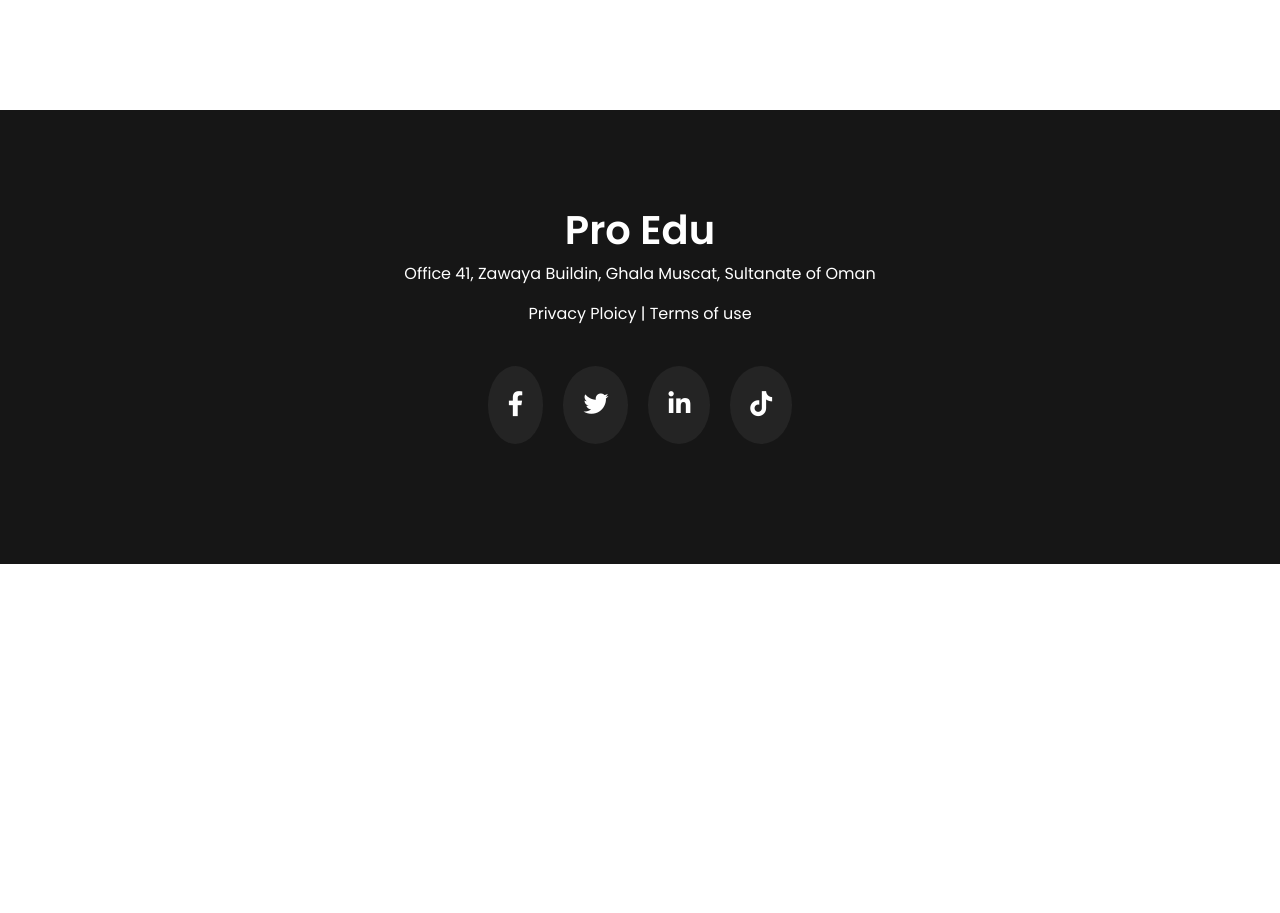
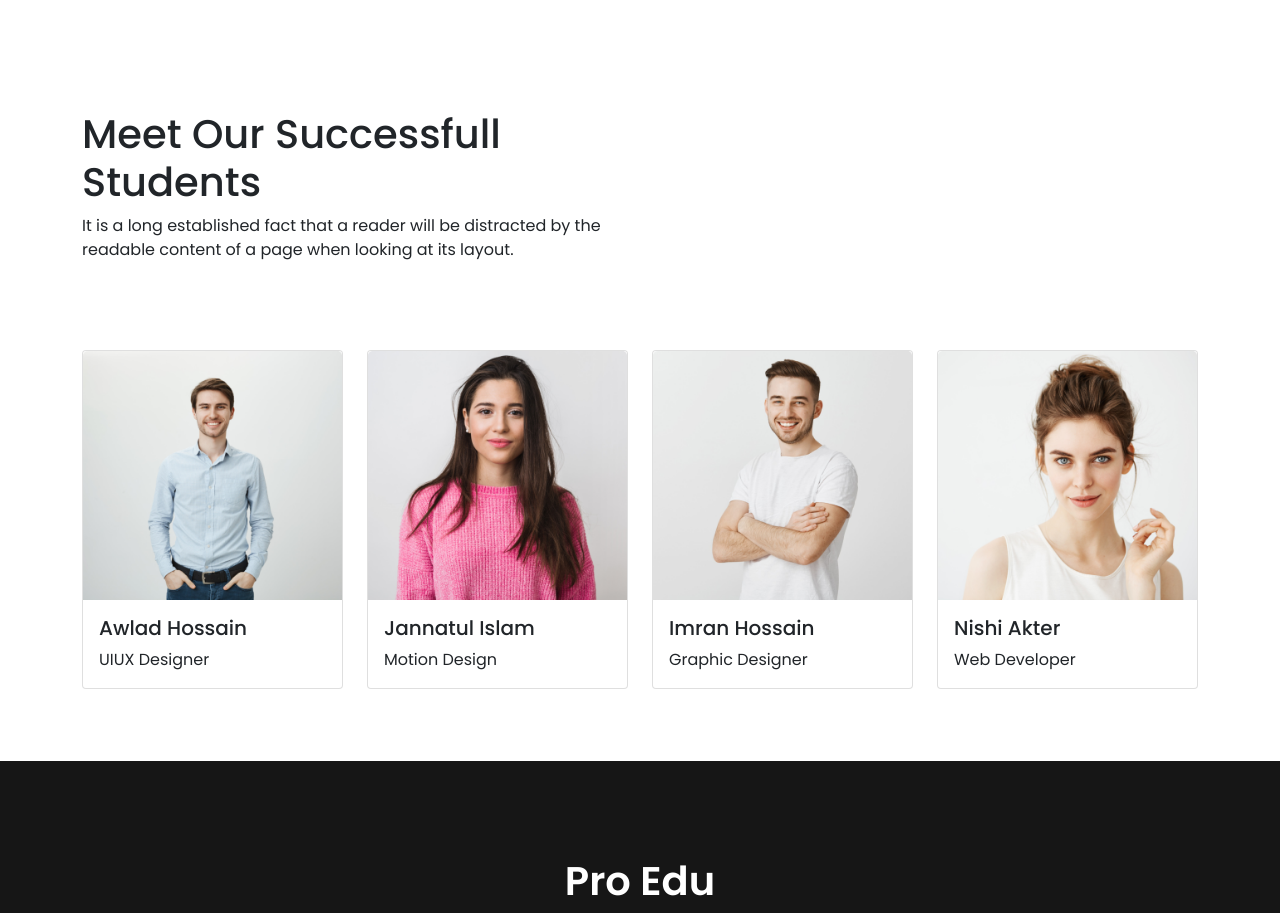
Before and after one commit to AzazAnowar/bd-tech, a plain HTML site: page index.html in a window 1280 px wide. Shown: the part 2507-3420 px from the top of the page. Before the commit the page ends 3071 px from the top, so only its background shows below. Drawn offline with nearby package versions, Linux system fonts and the light colour scheme.

Commit message:
successfull students added

```diff
--- a/index.html
+++ b/index.html
@@ -281,6 +281,66 @@
 
       <!-- explore the elearning end -->
 
+      <!-- success students start -->
+
+      <section class="success-studebts my-5">
+        <div class="container">
+          <div class="row my-5">
+            <div class="col-12 col-sm-12 col-md-8 col-lg-6">
+              <h1>Meet Our Successfull
+                Students</h1>
+              <p>It is a long established fact that a reader will be distracted by the
+                readable content of a page when looking at its layout.</p>
+            </div>
+          </div>
+
+          <!-- students -->
+          <div class="row">
+            <div class="col-12 col-sm-12 col-md-6 col-lg-3 my-4">
+              <div class="card">
+                <img src="images/student/student-1.png" class="card-img-top" alt="...">
+                <div class="card-body">
+                  <h5 class="card-title">Awlad Hossain</h5>
+                  <p class="card-text">UIUX Designer</p>
+                </div>
+              </div>
+            </div>
+
+            <div class="col-12 col-sm-12 col-md-6 col-lg-3 my-4">
+              <div class="card">
+                <img src="images/student/student-2.png" class="card-img-top" alt="...">
+                <div class="card-body">
+                  <h5 class="card-title">Jannatul Islam</h5>
+                  <p class="card-text">Motion Design</p>
+                </div>
+              </div>
+            </div>
+
+            <div class="col-12 col-sm-12 col-md-6 col-lg-3 my-4">
+              <div class="card">
+                <img src="images/student/student-3.png" class="card-img-top" alt="...">
+                <div class="card-body">
+                  <h5 class="card-title">Imran Hossain</h5>
+                  <p class="card-text">Graphic Designer</p>
+                </div>
+              </div>
+            </div>
+
+            <div class="col-12 col-sm-12 col-md-6 col-lg-3 my-4">
+              <div class="card">
+                <img src="images/student/student-4.png" class="card-img-top" alt="...">
+                <div class="card-body">
+                  <h5 class="card-title">Nishi Akter</h5>
+                  <p class="card-text">Web Developer</p>
+                </div>
+              </div>
+            </div>
+
+          </div>
+        </div>
+      </section>
+
+      <!-- success students end -->
 
       <!-- footer section start -->
       <footer class="py-5">
@@ -304,9 +364,6 @@
       </footer>
       <!-- footer section end -->
 
-
-
-
     <!-- bootstrap js cdn -->
     <script src="https://cdn.jsdelivr.net/npm/bootstrap@5.0.2/dist/js/bootstrap.bundle.min.js" integrity="sha384-MrcW6ZMFYlzcLA8Nl+NtUVF0sA7MsXsP1UyJoMp4YLEuNSfAP+JcXn/tWtIaxVXM" crossorigin="anonymous"></script>
 </body>
```
